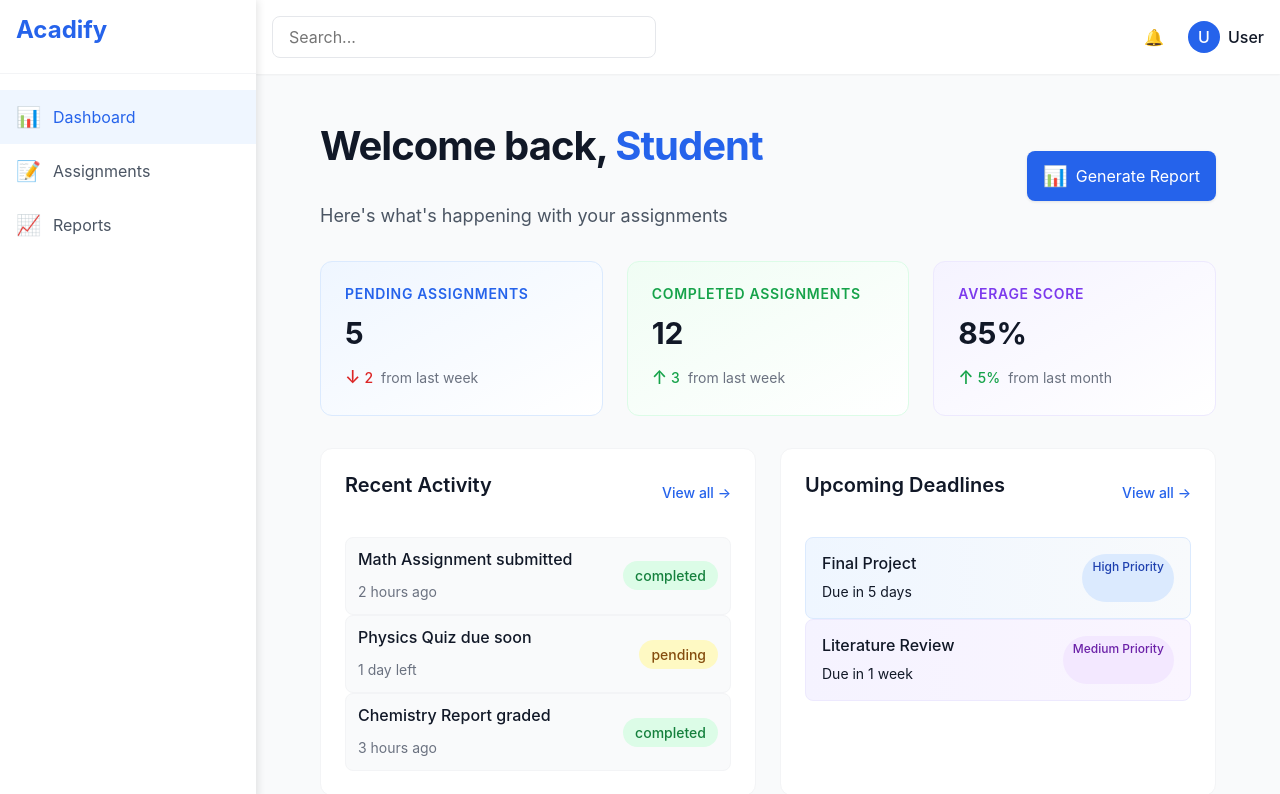
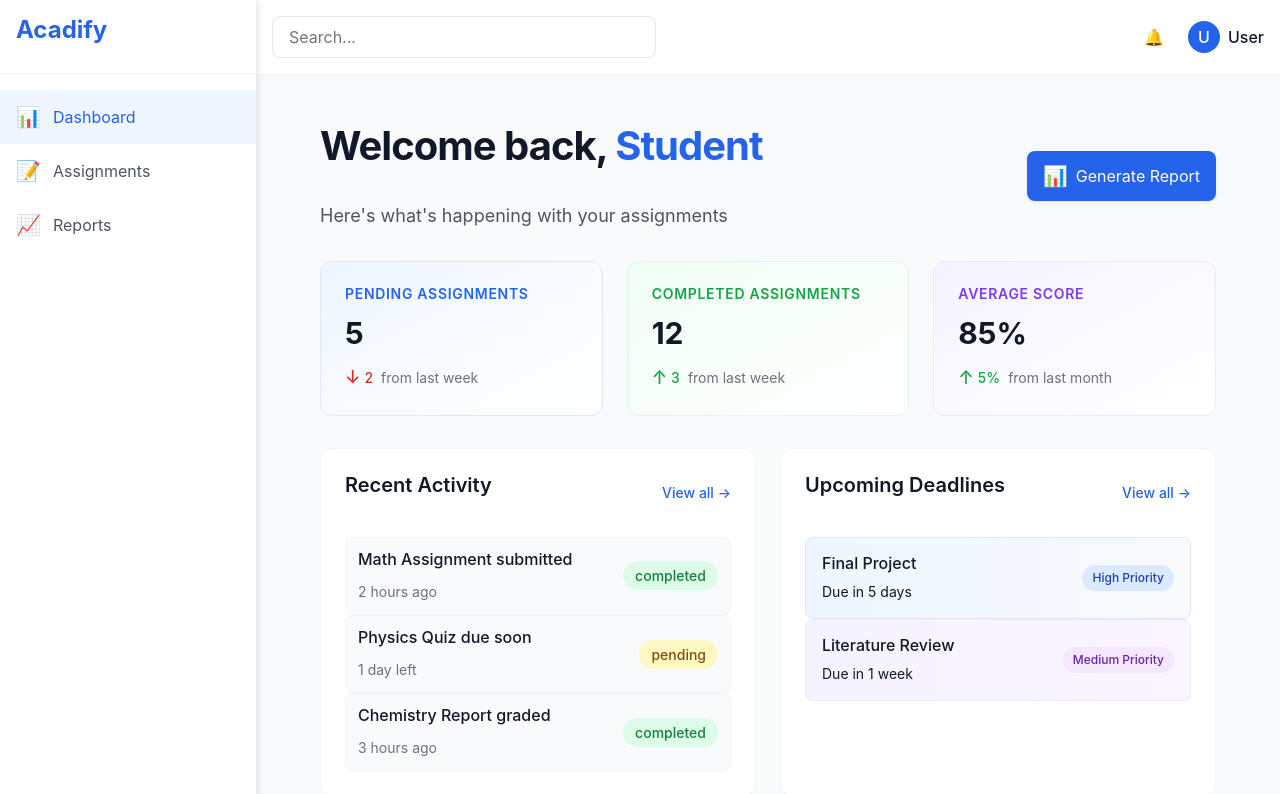
Before and after one commit to Prasadmali1311/Acadify, a React (Vite) app: page / in a window 1280 px wide. Shown: the top 794 px of the page. Built offline with nearby package versions, Linux system fonts and the light colour scheme.

Commit message:
Fix: Priority badge alignment.

```diff
--- a/src/pages/Dashboard.css
+++ b/src/pages/Dashboard.css
@@ -211,11 +211,20 @@
   border-color: #ede9fe;
 }
 
+.deadline-item .flex {
+  display: flex;
+  justify-content: space-between;
+  align-items: center !important; /* Force center alignment */
+  gap: 1rem;
+}
+
 .priority-badge {
   font-size: 0.75rem;
   font-weight: 500;
   padding: 0.25rem 0.625rem;
   border-radius: 9999px;
+  white-space: nowrap; /* Prevent badge text from wrapping */
+  align-self: center; /* Ensure badge is centered */
 }
 
 .priority-badge.high {
--- a/src/pages/Dashboard.jsx
+++ b/src/pages/Dashboard.jsx
@@ -85,8 +85,8 @@
           </div>
           <div className="space-y-4">
             <div className="deadline-item high-priority">
-              <div className="flex justify-between items-start">
-                <div className="space-y-1">
+              <div className="flex">
+                <div>
                   <h4 className="font-medium text-blue-900">Final Project</h4>
                   <p className="text-sm text-blue-700">Due in 5 days</p>
                 </div>
@@ -94,8 +94,8 @@
               </div>
             </div>
             <div className="deadline-item medium-priority">
-              <div className="flex justify-between items-start">
-                <div className="space-y-1">
+              <div className="flex">
+                <div>
                   <h4 className="font-medium text-purple-900">Literature Review</h4>
                   <p className="text-sm text-purple-700">Due in 1 week</p>
                 </div>
```
